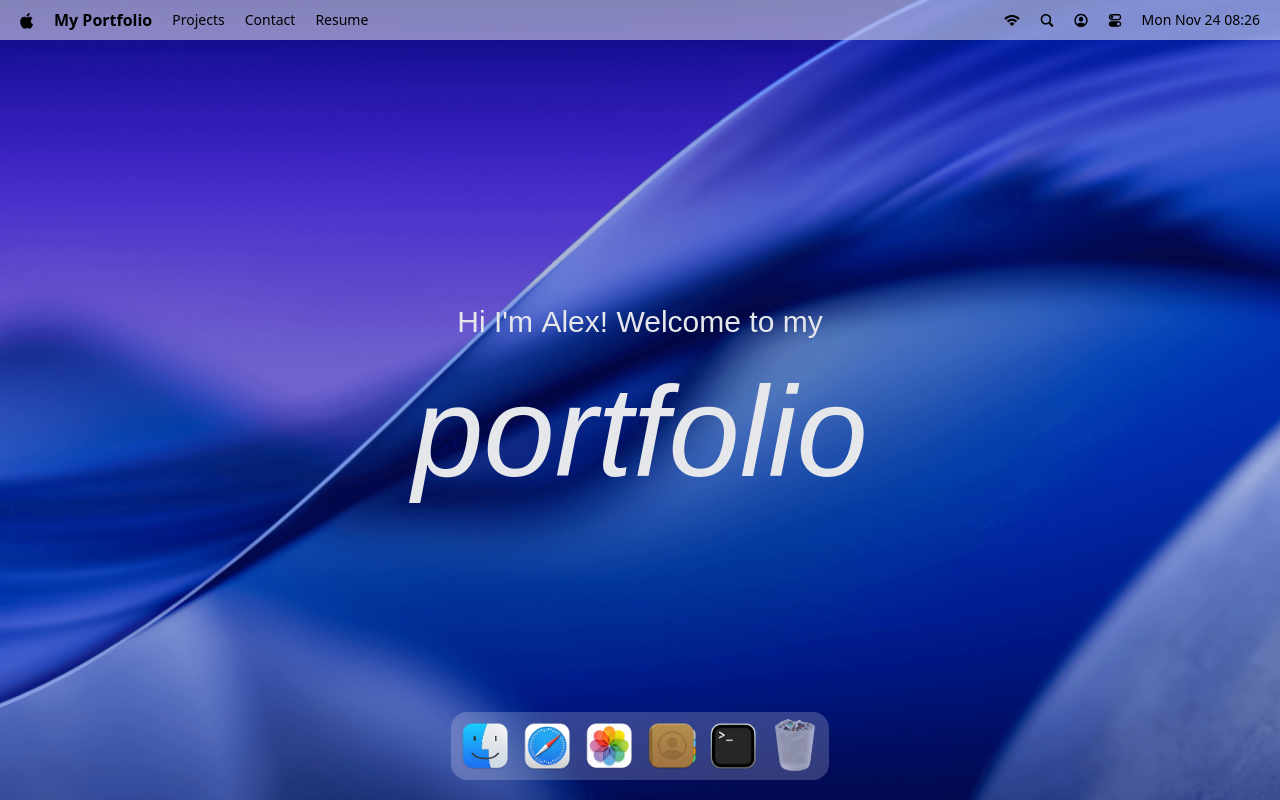
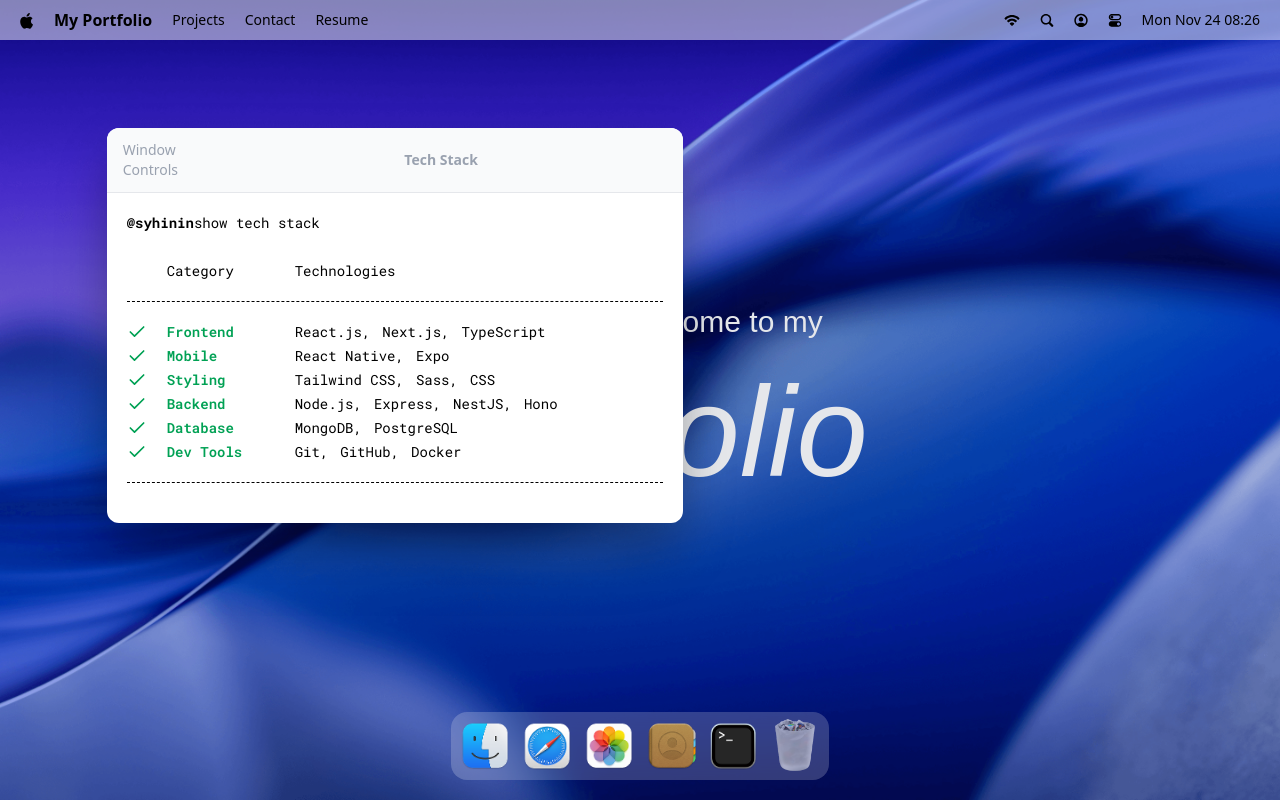
Before and after one commit to syhinin/macos-portfolio, a React (Vite) app: page / in a window 1280 px wide. Built offline with nearby package versions, Linux system fonts and the light colour scheme; a web font is replaced by a local one.

Commit message:
WIP: terminal window

```diff
--- a/src/App.jsx
+++ b/src/App.jsx
@@ -1,11 +1,20 @@
-import { Navbar, Welcome, Dock } from "@components";
+import { Draggable } from "gsap/Draggable";
+import { gsap } from "gsap";
+
+import { Navbar, Welcome, Dock, TerminalWindow } from "@components";
+
+gsap.registerPlugin(Draggable);
 
 function App() {
+
+
   return (
     <>
       <Navbar />
       <Welcome />
       <Dock />
+
+      <TerminalWindow />
     </>
   );
 }
--- a/src/components/index.js
+++ b/src/components/index.js
@@ -1,3 +1,4 @@
 export { Navbar } from "./Navbar";
 export { Welcome } from "./Welcome";
 export { Dock } from "./Dock";
+export { TerminalWindow } from "./windows";
--- /dev/null
+++ b/src/components/windows/Terminal.jsx
@@ -0,0 +1,41 @@
+import { Check } from "lucide-react";
+
+import { TECH_STACK } from "@constants";
+import { withMacOSWindow } from "@hoc";
+
+console.log(TECH_STACK.length);
+const Terminal = () => {
+    return (
+        <>
+            <div id="window-header">
+                <p>Window Controls</p>
+                <h2>Tech Stack</h2>
+            </div>
+            <div className="techstack">
+                <p>
+                    <span className="font-bold">@syhinin</span>
+                    show tech stack
+                </p>
+                <div className="label">
+                    <p className="w-32"> Category</p>
+                    <p>Technologies</p>
+                </div>
+                <ul className="content">
+                    {TECH_STACK.map(({ category, items }) => (
+                        <li className="flex items-center" key={category}>
+                            <Check className="check" size={20} />
+                            <h3>{category}</h3>
+                            <ul>
+                                {items.map((item, i) => (
+                                    <li key={item}>{item}{i < items.length - 1 ? "," : ""}</li>
+                                ))}
+                            </ul>
+                        </li>
+                    ))}
+                </ul>
+            </div>
+        </>
+    );
+};
+
+export const TerminalWindow = withMacOSWindow(Terminal, "terminal");
--- /dev/null
+++ b/src/components/windows/index.js
@@ -0,0 +1 @@
+export { TerminalWindow } from "./Terminal";
--- /dev/null
+++ b/src/hoc/index.js
@@ -0,0 +1 @@
+export { withMacOSWindow } from "./withMacOSWindow";
--- /dev/null
+++ b/src/hoc/withMacOSWindow.jsx
@@ -0,0 +1,23 @@
+import { useRef } from "react";
+
+import { useWindowStore } from "@store";
+
+
+export const withMacOSWindow = (Component, windowKey) => {
+    const Wrapped = (props) => {
+        const { focusWindow, windows } = useWindowStore()
+        const { isOpen, zIndex } = windows[windowKey]
+
+        const ref = useRef(null);
+
+        return (
+            <section id={windowKey} ref={ref} style={{ zIndex }} className="absolute">
+                <Component {...props} />
+            </section>
+        )
+    }
+
+    Wrapped.displayName = `withMacOSWindow(${Component.displayName || Component.name || "Component"})`;
+
+    return Wrapped;
+}
```
